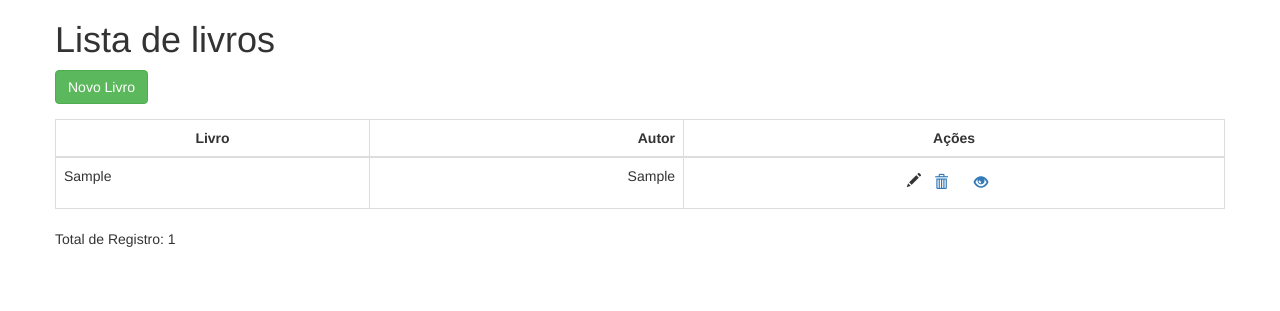
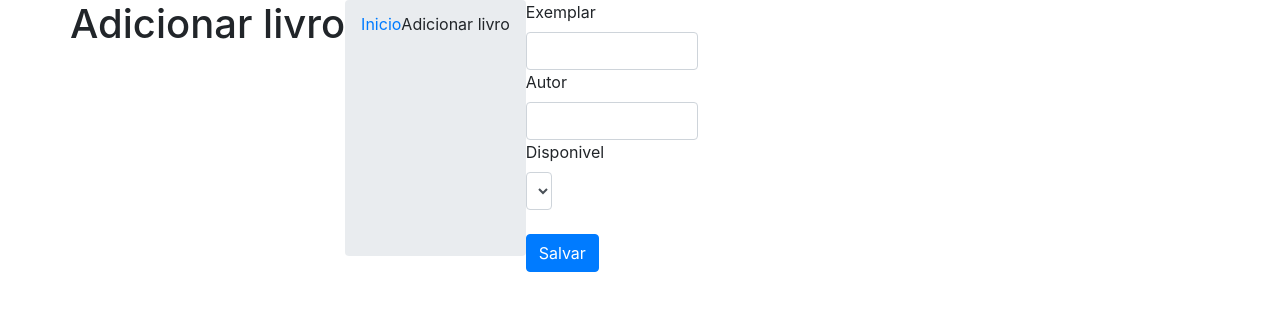
Before and after one commit to wemersonifpe/Biblioteca, a CodeIgniter app: page /biblioteca/ in a window 1280 px wide. Shown: the top 311 px of the page. Run offline with CodeIgniter, Linux system fonts and the light colour scheme; tables that the repository leaves empty or names only in its code hold one stand-in row (values such as "Sample post"); some libraries are stand-ins or nearby versions.

Commit message:
atualizção de url

```diff
--- a/Biblioteca/application/config/config.php
+++ b/Biblioteca/application/config/config.php
@@ -23,7 +23,7 @@ defined('BASEPATH') OR exit('No direct script access allowed');
 | a PHP script and you can easily do that on your own.
 |
 */
-$config['base_url'] = '';
+$config['base_url'] = 'http://localhost/biblioteca/Biblioteca/';
 
 /*
 |--------------------------------------------------------------------------
--- a/Biblioteca/application/config/routes.php
+++ b/Biblioteca/application/config/routes.php
@@ -49,6 +49,13 @@ defined('BASEPATH') OR exit('No direct script access allowed');
 | Examples:	my-controller/index	-> my_controller/index
 |		my-controller/my-method	-> my_controller/my_method
 */
-$route['default_controller'] = 'livros';
+$route['default_controller'] = 'livros/add';
 $route['404_override'] = '';
 $route['translate_uri_dashes'] = FALSE;
+
+$route['livros'] = "livros/index";
+$route['livrosSalvar']['post'] = "livros/salvar";
+$route['livrosCriar'] = "livros/add";
+$route['livrosEditar/(:any)'] = "livros/editar/$1";
+$route['livrosAtualizar/(:any)']['put'] = "livros/atualizar/$1";
+$route['livrosExcluir/(:any)']['delete'] = "livros/apagar/$1";
--- a/Biblioteca/application/views/addlivros.php
+++ b/Biblioteca/application/views/addlivros.php
@@ -1,15 +1,12 @@
-<?php
-	defined('BASEPATH') OR exit('No direct script access allowed');
-?>
 
 <!DOCTYPE html>
 <html>
 <head>
 	<meta charset="utf-8">
-	<meta http-equiv="X-UA-Compatible" content="IE=edge">
+	<!--meta http-equiv="X-UA-Compatible" content="IE=edge">
 	<meta name="viewport" content="width=device-width, initial-scale=1">
-	<meta name="description" content="Lista de produtos da tabela produtos">
-	<title>Atualizar cadastro</title>
+	<meta name="description" content="Lista de produtos da tabela produtos"-->
+	<title>Adicionar cadastro</title>
 
 	<link rel="stylesheet" href="bootstrap/css/bootstrap.min.css">
 </head>
@@ -18,10 +15,10 @@
 	<div class="container">
 		<div class="row">
 
-			<h1>Atualizar livro</h1>
+			<h1>Adicionar livro</h1>
 			<ol class="breadcrumb">
 				<li><a href="/">Inicio</a></li>
-				<li class="active">Atualizar livro</li>
+				<li class="active">Adicionar livro</li>
 			</ol>
 
 			<!--formulario de novo cadastro-->
@@ -57,7 +54,7 @@
 
 				<div class="row">
 					<div class="col-md-2">
-						<button type="submit" class="btn btn-primary">Atualizar</button>
+						<button type="submit" class="btn btn-primary">Salvar</button>
 					</div>
 				</div>
 
--- a/Biblioteca/application/views/listarlivros.php
+++ b/Biblioteca/application/views/listarlivros.php
@@ -1,14 +1,11 @@
-<?php
-	defined('BASEPATH') OR exit('No direct script access allowed');
-?>
 
 <!DOCTYPE html>
 <html>
 <head>
 	<meta charset="utf-8">
-	<meta http-equiv="X-UA-Compatible" content="IE=edge">
+	<!--meta http-equiv="X-UA-Compatible" content="IE=edge">
 	<meta name="viewport" content="width=device-width, initial-scale=1">
-	<meta name="description" content="Lista de produtos da tabela produtos">
+	<meta name="description" content="Lista de produtos da tabela produtos"-->
 	<title>Lista de produtos da tabela livros</title>
 
 	<link rel="stylesheet" href="bootstrap/css/bootstrap.min.css">
@@ -22,7 +19,7 @@
 		<div class="row">
 			<h1>Lista de livros</h1>
 
-			<a href="application/controller/livros/add" class="btn btn-success margin-button15">Novo Livro</a>
+			<a class="btn btn-success margin-button15" href="<?php base_url('livrosCriar') ?>">Novo Livro</a>
 
 			<table class="table table-bordered">
 				<thead>
```
Also changed, not shown: Biblioteca/application/controllers/Livros.php (+3 -10 lines), Biblioteca/README.md (added).
